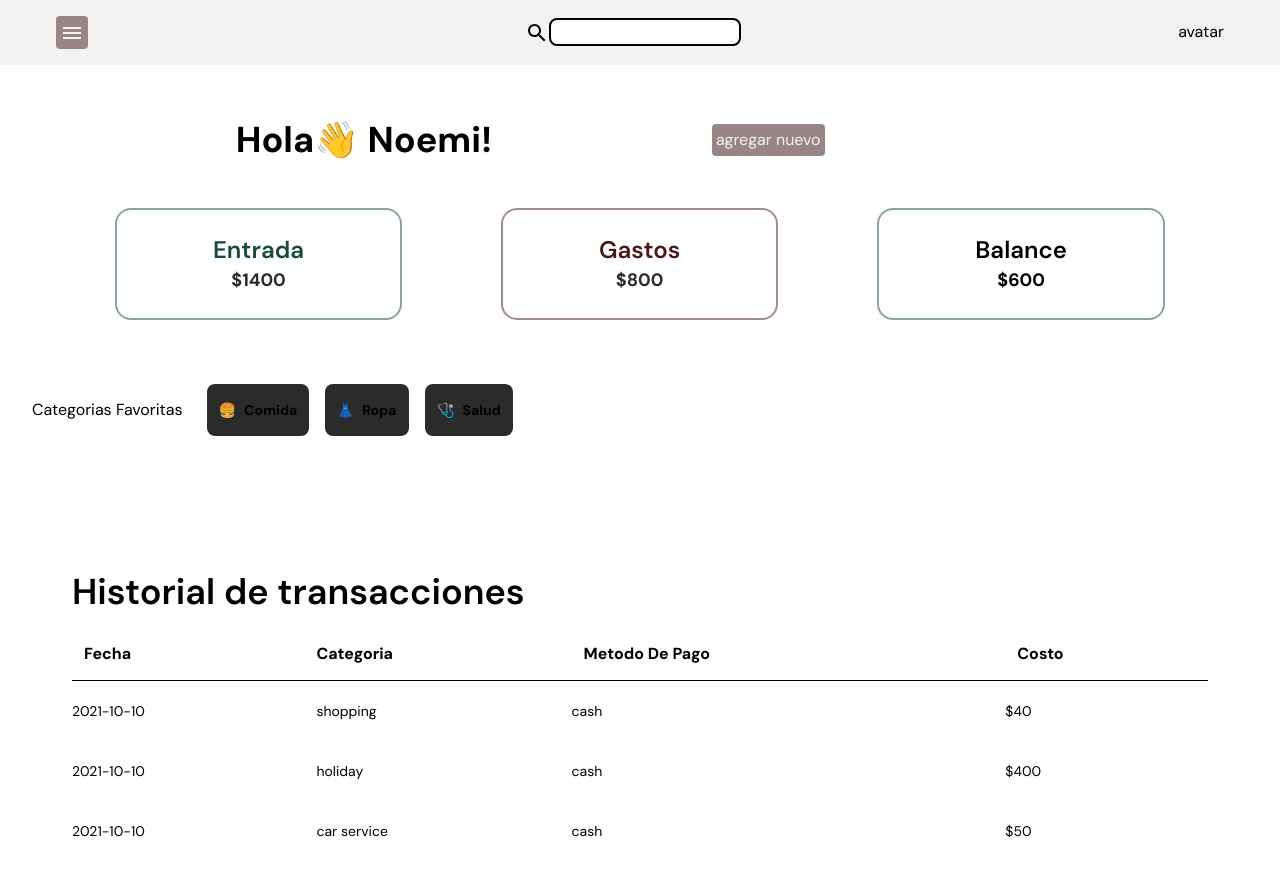
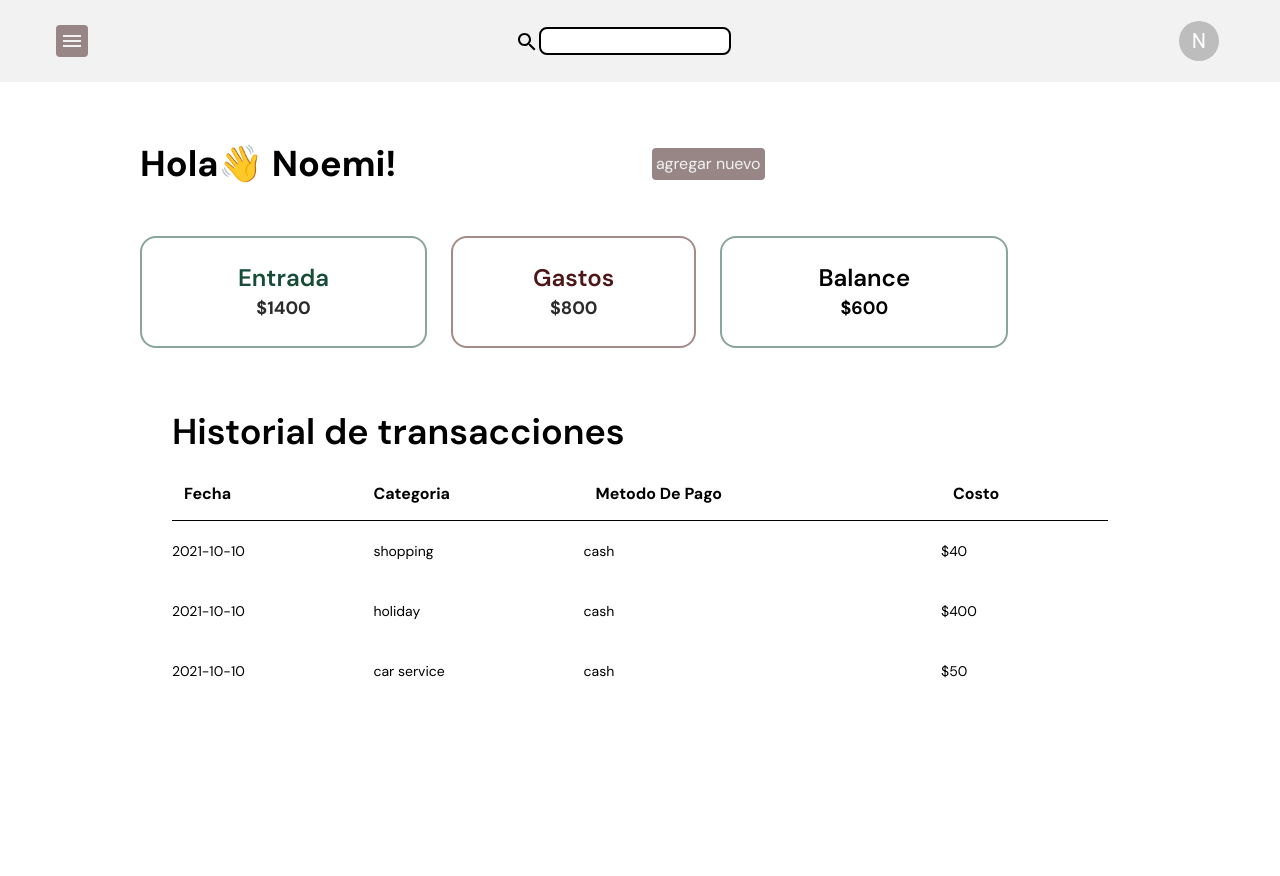
Before and after one commit to NoemiRivas/MoneyTrack, a React (Vite) app: page / in a window 1280 px wide. Shown: the top 876 px of the page. After the commit the page ends 800 px from the top, so only its background shows below. Built offline with nearby package versions, Linux system fonts and the light colour scheme.

Commit message:
make better the styles

```diff
--- a/src/App.jsx
+++ b/src/App.jsx
@@ -25,6 +25,8 @@ function App() {
       <Route path="/categories" element={<CategoryPage/>}/>
       <Route path="/estadisticas" element={<StatistichPage/>}/>
       {/*LandingPage*/}
+      {/* <Route path="/inicio" element={<LandingPage/>}/> */}
+      {/* <Route path="/settings" element={<settings/>}/> */}
       </Routes>
     </BrowserRouter>
   )
--- a/src/components/Navbar.jsx
+++ b/src/components/Navbar.jsx
@@ -2,6 +2,8 @@
 import SearchIcon from "@mui/icons-material/Search";
 import MenuIcon from "@mui/icons-material/Menu";
 import ArrowLeftIcon from "@mui/icons-material/ArrowLeft";
+//components
+import AvatarIcon from "./AvatarIcon";
 export default function Navbar({ showSidebar, open }) {
   return (
     <div className="bg-white shadow-ms fixed top-0 left-0 right-0 z-50">
@@ -19,7 +21,7 @@ export default function Navbar({ showSidebar, open }) {
               />
             </li>
             <li>
-              <h2 className="font-sans text-slate-700 ml-0">avatar</h2>
+              <AvatarIcon />
             </li>
           </ul>
         ) : (
@@ -35,9 +37,7 @@ export default function Navbar({ showSidebar, open }) {
               />
             </li>
             <li>
-              <h2 className="font-sans text-slate-700 ml-0 max-md:hidden">
-                avatar
-              </h2>
+            <AvatarIcon />
             </li>
           </ul>
         )}
--- a/src/components/dashboard-components/Badget.jsx
+++ b/src/components/dashboard-components/Badget.jsx
@@ -1,14 +1,17 @@
 import React from "react";
-//grapfics
-import { PieChart } from '@mui/x-charts/PieChart';
-//data
+
+//components
+import Greeting from "./Greeting";
+import LefthSidebar from "../RigthSidebar";
+
 
 export default function Badget() {
   //fetch data from backend
 
   return (
-    <section className="py-6 max-w-[1200px] ">
-      <div className="flex justify-evenly items-center gap-6 max-md:flex-col max-md:gap-4">
+    <section className="py-6 max-w-[1000px] m-auto">
+        <Greeting/>
+      <div className="flex items-center gap-6 max-md:flex-col max-md:gap-4">
         <div className="border-2 border-cool-green/50  rounded-2xl  py-6 p-24 text-center ">
           <p className=" text-2xl font-semibold capitalize text-cool-green">
             Entrada
@@ -18,7 +21,7 @@ export default function Badget() {
             $1400 {/* entrada dinamica */}{" "}
           </span>
         </div>
-        <div className="border-2 border-cool-red/50 rounded-2xl  py-6 p-24 text-center ">
+        <div className="border-2 border-cool-red/50 rounded-2xl  py-6 p-20 text-center ">
           <p className="text-2xl font-semibold capitalize text-cool-red">
             Gastos
           </p>
--- a/src/components/dashboard-components/FavCategories.jsx
+++ b/src/components/dashboard-components/FavCategories.jsx
@@ -4,9 +4,8 @@ import categories from "../../utils/categFake";
 
 export default function FavCategories() {
   return (
-<aside className="mt-8 py-2 max-w-[1200px]">
-
-      <div className="flex justify-start items-center pl-8 max-sm:flex-col gap-6">
+<div className="mt-32 me-10 py-2 max-w-[400px] bg-white shadow-lg rounded-lg  mb-4 ">
+      <div className="flex flex-col max-sm:flex-col gap-6">
         <h2> Categorias Favoritas</h2>
         <div className="text-4xl font-bold ml-0 flex gap-4">
           {categories.slice(0, 3).map((category) => (
@@ -19,6 +18,6 @@ export default function FavCategories() {
           ))}
         </div>
       </div>
-    </aside>
+    </div>
   );
 }
--- a/src/components/dashboard-components/Greeting.jsx
+++ b/src/components/dashboard-components/Greeting.jsx
@@ -1,16 +1,16 @@
 import React from "react";
-import { useState } from "react";
+
 
 export default function Greeting() {
 
   return (
-    <section className="mt-24 py-6 max-w-[1200px]">
-    <div className="flex justify-evenly items-center  max-sm:flex-col gap-6">
+    <section className="mt-24 py-6 mb-7 m-0">
+    <div className="flex justify-between items-center  max-sm:flex-col gap-6">
       <div className="text-4xl font-bold ml-0 s">
         <h2> Hola👋 Noemi!{/**aqui ira el nombre de usuario del backend*/} </h2>
       </div>
 
-      <div>
+      <div className="ml-20">
         <button className="btn"> agregar nuevo</button>
       </div>
       <hr />
--- a/src/components/dashboard-components/Historial.jsx
+++ b/src/components/dashboard-components/Historial.jsx
@@ -6,7 +6,7 @@ import listItems from '../../utils/listFake'
 export default function Historial() {
 
   return (
-  <div className='mt-24 py-6 max-w-[1200px] m-auto'>
+  <div className='mt-2 py-6 max-w-[1000px] m-auto'>
  <div className='flow-root'>
   <div className='overflow-x-auto'>
     <div className='inline-block min-w-full py-2 align-middle sm:px-6 lg:px-8'>
--- a/src/index.css
+++ b/src/index.css
@@ -22,6 +22,7 @@ section {
     width: 250px;
     overflow-y: auto;
     transition: transform 0.3s ease;
+    z-index: 100;
 }
 
 .aside-visible {
--- a/src/pages/Dashboard.jsx
+++ b/src/pages/Dashboard.jsx
@@ -2,9 +2,8 @@ import React, { useState } from "react";
 import Navbar from '../components/Navbar'
 import Aside from '../components/Aside'
 import Badget from "../components/dashboard-components/Badget";
-import Greeting from "../components/dashboard-components/Greeting";
 import Historial from "../components/dashboard-components/Historial";
-import FavCategories from "../components/dashboard-components/FavCategories";
+import RigthSidebar from "../components/RigthSidebar";
 
 
 export default function Dashboard() {
@@ -16,9 +15,8 @@ export default function Dashboard() {
   return (
     <main>
       <Navbar showSidebar={showSidebar} open={open} />
-      <Greeting/>
+      <RigthSidebar/>
       <Badget/>
-      <FavCategories/>
       <Historial/>
       <Aside  open={open} />
 
```
